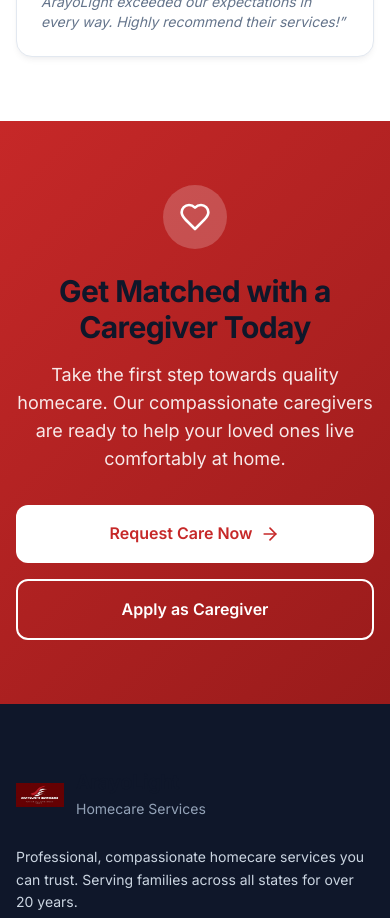
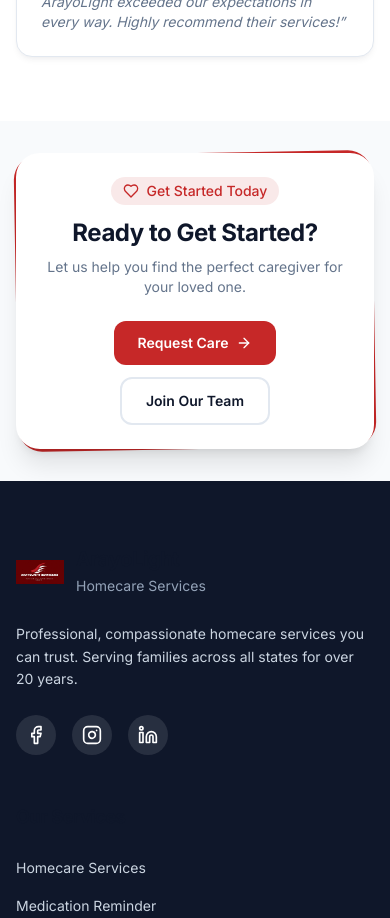
Before and after one commit to PETERMUTWIRI/arayo-light, a Next.js app: page / in a window 390 px wide. Shown: the part 6780-7698 px from the top of the page. Built offline with nearby package versions, Linux system fonts and the light colour scheme.

Commit message:
refactored the red backgrounds with a more good looking one

```diff
--- a/app/about/page.tsx
+++ b/app/about/page.tsx
@@ -140,36 +140,36 @@ export default function AboutPage() {
       </section>
 
       {/* Mission Section */}
-      <section className="section-padding bg-care-red">
+      <section className="section-padding bg-white">
         <div className="container-care mx-auto px-4 sm:px-6 lg:px-8">
           <div className="max-w-4xl mx-auto text-center">
-            <span className="inline-flex items-center gap-2 px-4 py-2 rounded-full bg-white/10 text-white text-sm font-medium mb-6">
+            <span className="inline-flex items-center gap-2 px-4 py-2 rounded-full bg-care-red/10 text-care-red text-sm font-medium mb-6">
               <MapPin className="w-4 h-4" />
               Our Mission
             </span>
-            <h2 className="font-heading text-3xl md:text-4xl text-white mb-6">
+            <h2 className="font-heading text-3xl md:text-4xl text-care-navy mb-6">
               Enabling Dignified, Independent Living
             </h2>
-            <p className="text-white/80 text-lg leading-relaxed mb-8">
+            <p className="text-care-gray-500 text-lg leading-relaxed mb-8">
               Our mission is to enhance the quality of life for seniors and individuals with
               care needs by providing compassionate, professional homecare services that promote
               independence, dignity, and peace of mind for both clients and their families.
             </p>
             <div className="grid sm:grid-cols-3 gap-6 text-left">
-              <div className="bg-white/10 rounded-2xl p-6">
+              <div className="bg-care-gray-50 rounded-2xl p-6">
                 <CheckCircle className="w-8 h-8 text-care-red mb-3" />
-                <h4 className="font-heading text-white mb-2">For Clients</h4>
-                <p className="text-white/70 text-sm">Live comfortably and independently in your own home with personalized care.</p>
+                <h4 className="font-heading text-care-navy mb-2">For Clients</h4>
+                <p className="text-care-gray-500 text-sm">Live comfortably and independently in your own home with personalized care.</p>
               </div>
-              <div className="bg-white/10 rounded-2xl p-6">
+              <div className="bg-care-gray-50 rounded-2xl p-6">
                 <CheckCircle className="w-8 h-8 text-care-red mb-3" />
-                <h4 className="font-heading text-white mb-2">For Families</h4>
-                <p className="text-white/70 text-sm">Peace of mind knowing your loved one is in caring, capable hands.</p>
+                <h4 className="font-heading text-care-navy mb-2">For Families</h4>
+                <p className="text-care-gray-500 text-sm">Peace of mind knowing your loved one is in caring, capable hands.</p>
               </div>
-              <div className="bg-white/10 rounded-2xl p-6">
+              <div className="bg-care-gray-50 rounded-2xl p-6">
                 <CheckCircle className="w-8 h-8 text-care-red mb-3" />
-                <h4 className="font-heading text-white mb-2">For Caregivers</h4>
-                <p className="text-white/70 text-sm">Meaningful work with competitive pay, flexible schedules, and growth opportunities.</p>
+                <h4 className="font-heading text-care-navy mb-2">For Caregivers</h4>
+                <p className="text-care-gray-500 text-sm">Meaningful work with competitive pay, flexible schedules, and growth opportunities.</p>
               </div>
             </div>
           </div>
--- a/components/CTASection.tsx
+++ b/components/CTASection.tsx
@@ -14,42 +14,56 @@ interface CTASectionProps {
 }
 
 export default function CTASection({
-  title = "Get Matched with a Caregiver Today",
-  description = "Take the first step towards quality homecare. Our compassionate caregivers are ready to help your loved ones live comfortably at home.",
-  primaryButtonText = "Request Care Now",
+  title = "Ready to Get Started?",
+  description = "Let us help you find the perfect caregiver for your loved one.",
+  primaryButtonText = "Request Care",
   primaryButtonHref = "/request-care",
-  secondaryButtonText = "Apply as Caregiver",
+  secondaryButtonText = "Join Our Team",
   secondaryButtonHref = "/apply",
   variant = 'red',
 }: CTASectionProps) {
   if (variant === 'red') {
     return (
-      <section className="bg-gradient-red py-16 md:py-20">
+      <section className="py-8 md:py-12">
         <div className="container-care mx-auto px-4 sm:px-6 lg:px-8">
-          <div className="max-w-3xl mx-auto text-center">
-            <div className="w-16 h-16 rounded-full bg-white/20 flex items-center justify-center mx-auto mb-6">
-              <Heart className="w-8 h-8 text-white" />
+          <div className="relative max-w-4xl mx-auto">
+            {/* Red background canvas */}
+            <div className="absolute inset-0 bg-care-red rounded-3xl transform -rotate-1"></div>
+
+            {/* White overlay card */}
+            <div className="relative bg-white rounded-3xl p-6 md:p-10 shadow-xl">
+              <div className="flex flex-col md:flex-row items-center justify-between gap-6">
+                {/* Text content */}
+                <div className="text-center md:text-left">
+                  <div className="inline-flex items-center gap-2 px-3 py-1 rounded-full bg-care-red/10 text-care-red text-sm font-medium mb-3">
+                    <Heart className="w-4 h-4" />
+                    <span>Get Started Today</span>
                   </div>
-            <h2 className="font-heading text-3xl md:text-4xl text-white mb-4">
+                  <h2 className="font-heading text-2xl md:text-3xl text-care-navy mb-2">
                     {title}
                   </h2>
-            <p className="text-white/90 text-lg mb-8">
+                  <p className="text-care-gray-500 text-sm md:text-base max-w-md">
                     {description}
                   </p>
-            <div className="flex flex-col sm:flex-row items-center justify-center gap-4">
+                </div>
+
+                {/* Buttons */}
+                <div className="flex flex-col sm:flex-row items-center gap-3">
                   <Link
                     href={primaryButtonHref}
-                className="inline-flex items-center justify-center gap-2 px-8 py-4 rounded-xl font-semibold bg-white text-care-red hover:bg-care-gray-50 transition-all duration-300 hover:shadow-lg w-full sm:w-auto"
+                    className="inline-flex items-center justify-center gap-2 px-6 py-3 rounded-xl font-semibold bg-care-red text-white hover:bg-care-red/90 transition-all duration-300 hover:shadow-lg text-sm whitespace-nowrap"
                   >
                     {primaryButtonText}
-                <ArrowRight className="w-5 h-5" />
+                    <ArrowRight className="w-4 h-4" />
                   </Link>
                   <Link
                     href={secondaryButtonHref}
-                className="inline-flex items-center justify-center gap-2 px-8 py-4 rounded-xl font-semibold border-2 border-white text-white hover:bg-white/10 transition-all duration-300 w-full sm:w-auto"
+                    className="inline-flex items-center justify-center gap-2 px-6 py-3 rounded-xl font-semibold border-2 border-care-gray-200 text-care-navy hover:border-care-red hover:text-care-red transition-all duration-300 text-sm whitespace-nowrap"
                   >
                     {secondaryButtonText}
                   </Link>
+                </div>
+              </div>
             </div>
           </div>
         </div>
```
Lines whose indentation alone changed are shown as unchanged.
